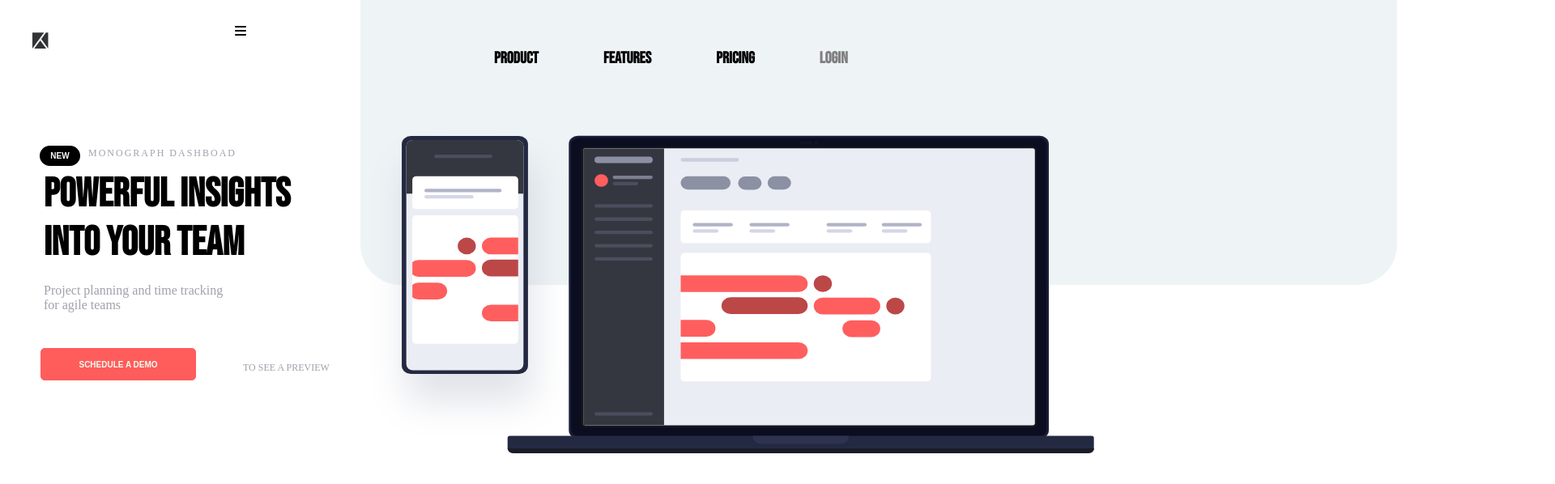
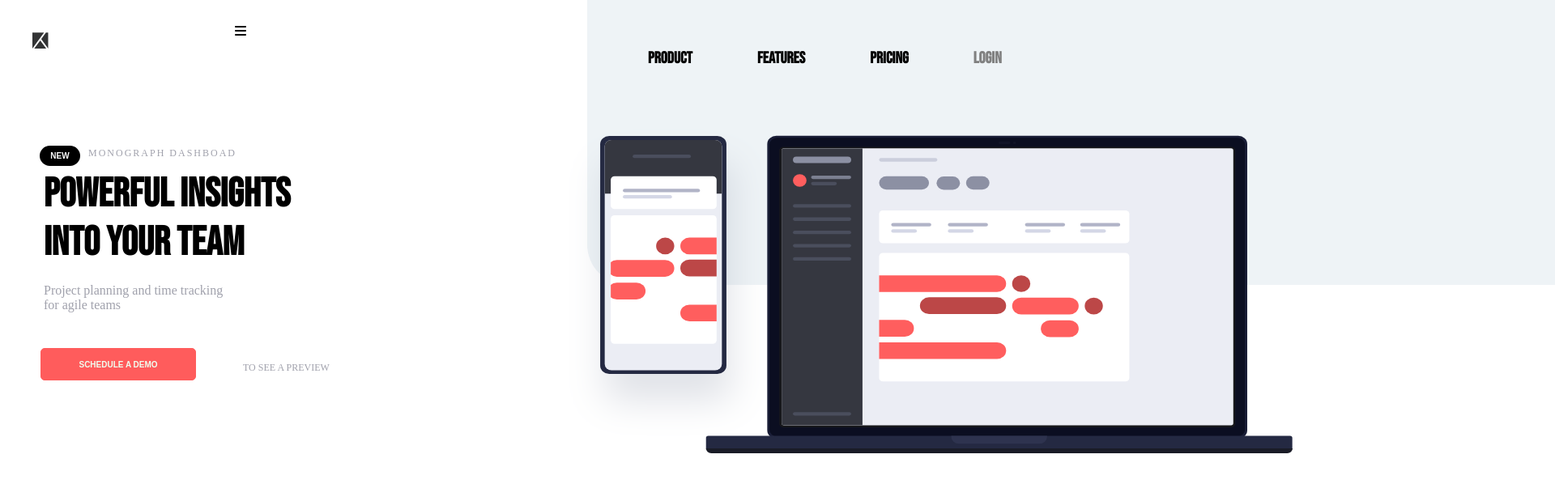
Before and after one commit to AafiyaMaisarah/mobilelaptop, a plain HTML site: page index.html in a window 1280 px wide. Shown: the top 598 px of the page at 81% size, 1920 px wide, since content can reach past the window. Drawn offline with Linux system fonts and the light colour scheme; a web font is replaced by a local one.

Commit message:
mobbilelaptop

```diff
--- a/styles.css
+++ b/styles.css
@@ -120,7 +120,7 @@ P{
         display:inline-block;
         position: absolute;
         top:160px;
-        left: 455px;
+        left: 700px;
         z-index:1
     }
 
@@ -138,7 +138,7 @@ P{
     display: inline-block;
     position:absolute;
     top:-96px;
-    left:445px;
+    left:725px;
     z-index:0;
    }
    .new{
@@ -209,7 +209,6 @@ P{
 }
     .list{
         display: inline-block;
-        margin-right: 5px;
         font-size: 20px;
         font-weight: bold;
         font-family: 'Bebas Neue', cursive;
@@ -218,7 +217,7 @@ P{
 
         position: absolute;
         top:20px;
-        left:570px;
+        left:760px;
         z-index:1;
 
     }
```
